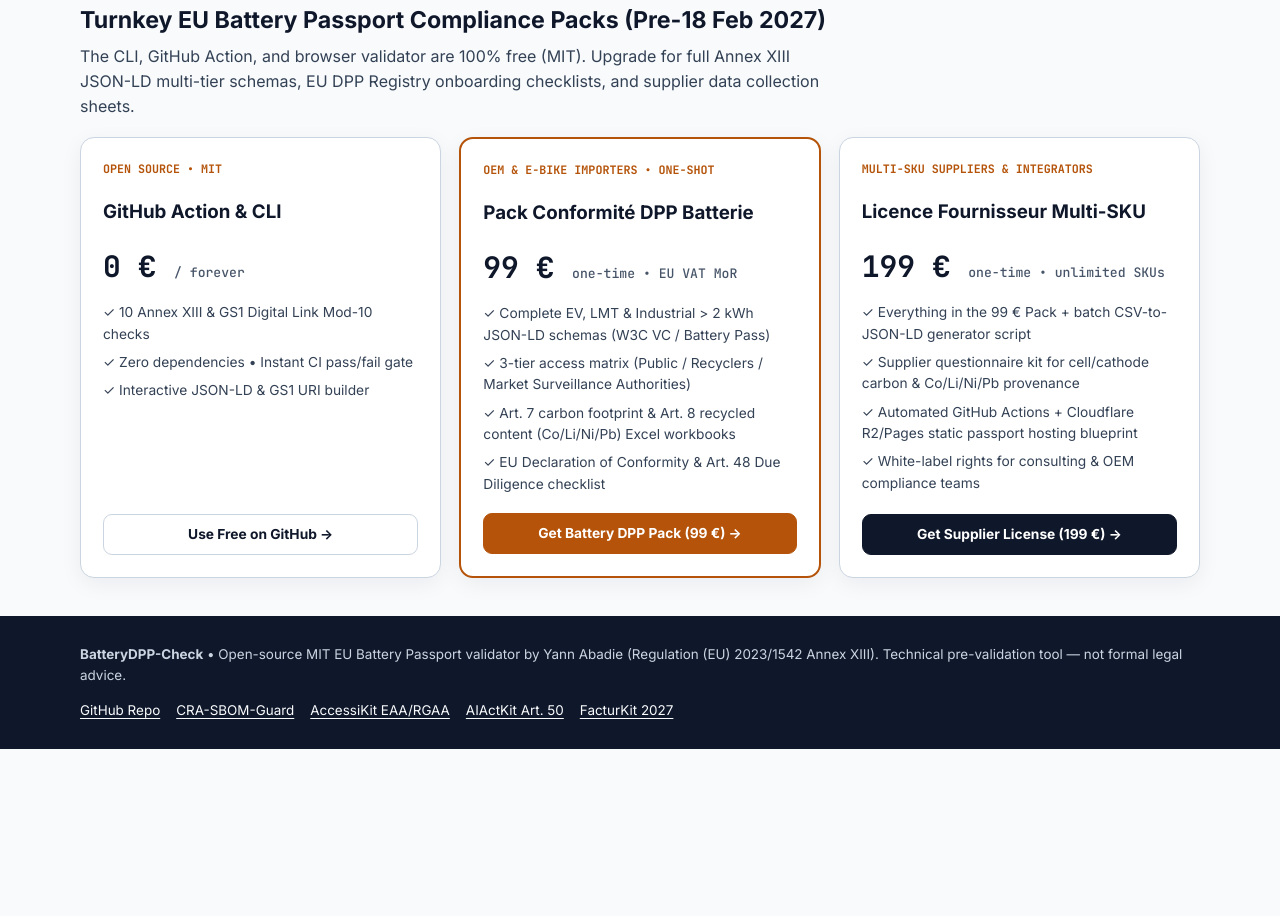
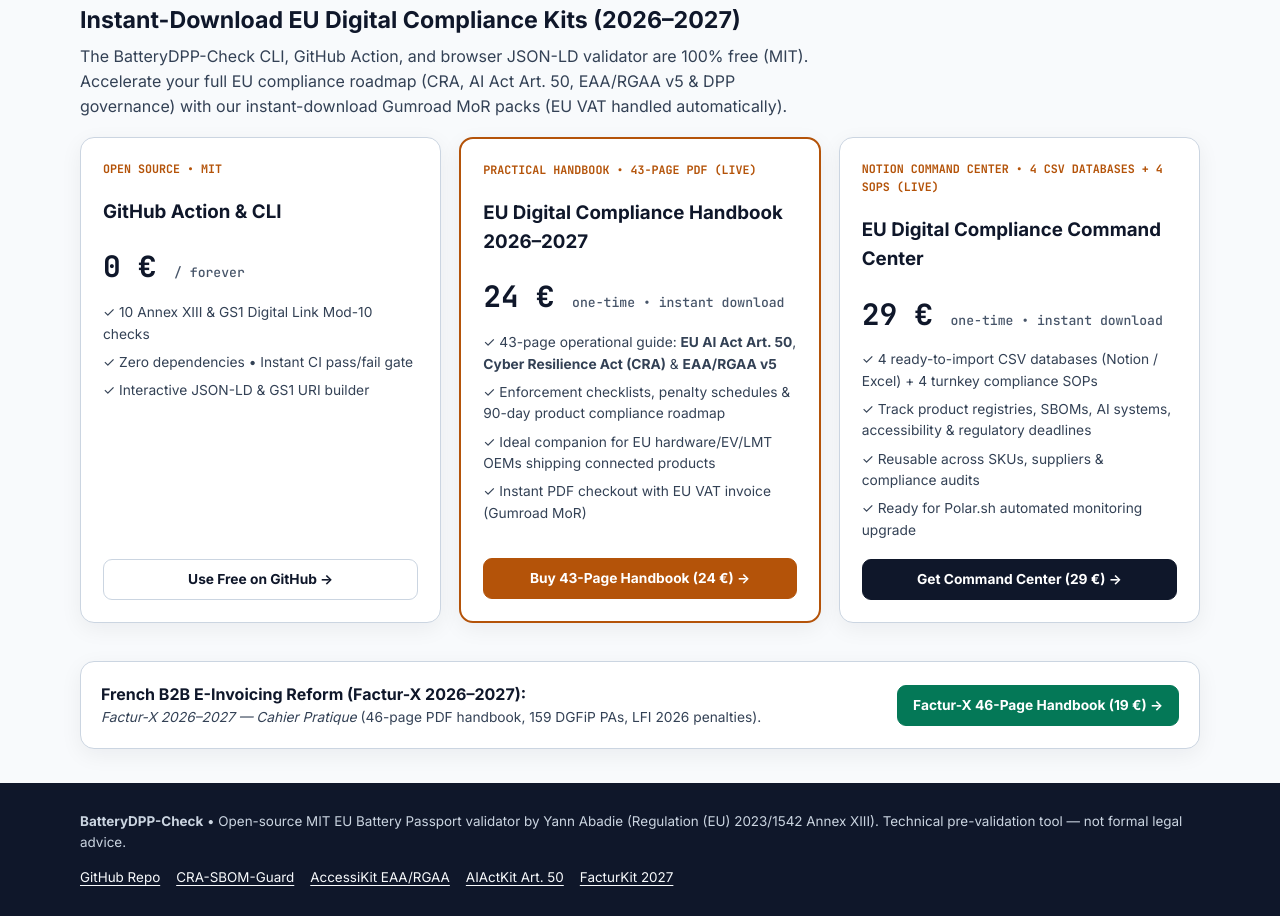
Before and after one commit to actions-marketplace-validations/yannabadie_battery-dpp-check, a website: page docs/index.html in a window 1280 px wide. Shown: the part 1645-2561 px from the top of the page. Before the commit the page ends 2394 px from the top, so only its background shows below. Drawn offline with Linux system fonts and the light colour scheme.

Commit message:
feat(pages): wire live Gumroad EU Compliance Guide (24 EUR), Notion Pack (29 EUR) & Factur-X Workbook (19 EUR) checkouts

```diff
--- a/docs/index.html
+++ b/docs/index.html
@@ -341,10 +341,10 @@
       </div>
     </section>
 
-    <!-- Pro Packs -->
+    <!-- Pro Packs (LIVE Gumroad Instant Buy + Polar.sh upgrade path) -->
     <section id="pricing" aria-labelledby="pricing-heading">
-      <h2 id="pricing-heading" style="font-size:1.45rem;margin:0 0 6px;">Turnkey EU Battery Passport Compliance Packs (Pre-18 Feb 2027)</h2>
-      <p style="color:var(--ink-2);margin:0 0 12px;max-width:74ch;">The CLI, GitHub Action, and browser validator are 100% free (MIT). Upgrade for full Annex XIII JSON-LD multi-tier schemas, EU DPP Registry onboarding checklists, and supplier data collection sheets.</p>
+      <h2 id="pricing-heading" style="font-size:1.45rem;margin:0 0 6px;">Instant-Download EU Digital Compliance Kits (2026–2027)</h2>
+      <p style="color:var(--ink-2);margin:0 0 12px;max-width:74ch;">The BatteryDPP-Check CLI, GitHub Action, and browser JSON-LD validator are 100% free (MIT). Accelerate your full EU compliance roadmap (CRA, AI Act Art. 50, EAA/RGAA v5 &amp; DPP governance) with our instant-download Gumroad MoR packs (EU VAT handled automatically).</p>
 
       <div class="pricing-grid">
         <article class="price-card">
@@ -363,33 +363,41 @@
 
         <article class="price-card featured">
           <div>
-            <div class="price-tag">OEM &amp; E-BIKE IMPORTERS • ONE-SHOT</div>
-            <h3>Pack Conformité DPP Batterie</h3>
-            <div class="price-amount">99 € <span>one-time • EU VAT MoR</span></div>
+            <div class="price-tag">PRACTICAL HANDBOOK • 43-PAGE PDF (LIVE)</div>
+            <h3>EU Digital Compliance Handbook 2026–2027</h3>
+            <div class="price-amount">24 € <span>one-time • instant download</span></div>
             <ul class="price-list">
-              <li>✓ Complete EV, LMT &amp; Industrial &gt; 2 kWh JSON-LD schemas (W3C VC / Battery Pass)</li>
-              <li>✓ 3-tier access matrix (Public / Recyclers / Market Surveillance Authorities)</li>
-              <li>✓ Art. 7 carbon footprint &amp; Art. 8 recycled content (Co/Li/Ni/Pb) Excel workbooks</li>
-              <li>✓ EU Declaration of Conformity &amp; Art. 48 Due Diligence checklist</li>
+              <li>✓ 43-page operational guide: <strong>EU AI Act Art. 50</strong>, <strong>Cyber Resilience Act (CRA)</strong> &amp; <strong>EAA/RGAA v5</strong></li>
+              <li>✓ Enforcement checklists, penalty schedules &amp; 90-day product compliance roadmap</li>
+              <li>✓ Ideal companion for EU hardware/EV/LMT OEMs shipping connected products</li>
+              <li>✓ Instant PDF checkout with EU VAT invoice (Gumroad MoR)</li>
             </ul>
           </div>
-          <a class="btn btn-primary" href="https://github.com/yannabadie/battery-dpp-check/issues/new?title=Pack%20Conformite%20DPP%20Batterie%20(99%20EUR)" target="_blank" rel="noopener noreferrer" data-checkout-slot="polar-dpp-pack-99">Get Battery DPP Pack (99 €) →</a>
+          <a class="btn btn-primary" href="https://yannabadi.gumroad.com/l/eu-compliance-2026-2027-guide" target="_blank" rel="noopener noreferrer" data-checkout-slot="gumroad-eu-guide-24">Buy 43-Page Handbook (24 €) →</a>
         </article>
 
         <article class="price-card">
           <div>
-            <div class="price-tag">MULTI-SKU SUPPLIERS &amp; INTEGRATORS</div>
-            <h3>Licence Fournisseur Multi-SKU</h3>
-            <div class="price-amount">199 € <span>one-time • unlimited SKUs</span></div>
+            <div class="price-tag">NOTION COMMAND CENTER • 4 CSV DATABASES + 4 SOPS (LIVE)</div>
+            <h3>EU Digital Compliance Command Center</h3>
+            <div class="price-amount">29 € <span>one-time • instant download</span></div>
             <ul class="price-list">
-              <li>✓ Everything in the 99 € Pack + batch CSV-to-JSON-LD generator script</li>
-              <li>✓ Supplier questionnaire kit for cell/cathode carbon &amp; Co/Li/Ni/Pb provenance</li>
-              <li>✓ Automated GitHub Actions + Cloudflare R2/Pages static passport hosting blueprint</li>
-              <li>✓ White-label rights for consulting &amp; OEM compliance teams</li>
+              <li>✓ 4 ready-to-import CSV databases (Notion / Excel) + 4 turnkey compliance SOPs</li>
+              <li>✓ Track product registries, SBOMs, AI systems, accessibility &amp; regulatory deadlines</li>
+              <li>✓ Reusable across SKUs, suppliers &amp; compliance audits</li>
+              <li>✓ Ready for Polar.sh automated monitoring upgrade</li>
             </ul>
           </div>
-          <a class="btn btn-dark" href="https://github.com/yannabadie/battery-dpp-check/issues/new?title=Licence%20Fournisseur%20DPP%20Batterie%20(199%20EUR)" target="_blank" rel="noopener noreferrer" data-checkout-slot="polar-dpp-supplier-199">Get Supplier License (199 €) →</a>
+          <a class="btn btn-dark" href="https://yannabadi.gumroad.com/l/eu-compliance-2026-2027-notion-pack" target="_blank" rel="noopener noreferrer" data-checkout-slot="gumroad-eu-notion-29">Get Command Center (29 €) →</a>
         </article>
+      </div>
+
+      <div class="card" style="margin-bottom:34px;display:flex;flex-wrap:wrap;align-items:center;justify-content:space-between;gap:14px;">
+        <div>
+          <strong>French B2B E-Invoicing Reform (Factur-X 2026–2027):</strong>
+          <div style="font-size:0.86rem;color:var(--ink-2);"><em>Factur-X 2026–2027 — Cahier Pratique</em> (46-page PDF handbook, 159 DGFiP PAs, LFI 2026 penalties).</div>
+        </div>
+        <a class="btn btn-emerald" href="https://yannabadi.gumroad.com/l/facturx-2026-2027-cahier-pratique" target="_blank" rel="noopener noreferrer" data-checkout-slot="gumroad-facturx-19">Factur-X 46-Page Handbook (19 €) →</a>
       </div>
     </section>
   </main>
@@ -413,10 +421,12 @@
   (function () {
     "use strict";
 
-    // Ready-to-wire Polar.sh / Stripe checkout URLs (leave empty until live checkout is connected).
+    // LIVE Gumroad MoR checkout URLs + reserved Polar.sh recurring upgrade slot.
     var CHECKOUT_MAP = {
-      "polar-dpp-pack-99": "",
-      "polar-dpp-supplier-199": ""
+      "gumroad-eu-guide-24": "https://yannabadi.gumroad.com/l/eu-compliance-2026-2027-guide",
+      "gumroad-eu-notion-29": "https://yannabadi.gumroad.com/l/eu-compliance-2026-2027-notion-pack",
+      "gumroad-facturx-19": "https://yannabadi.gumroad.com/l/facturx-2026-2027-cahier-pratique",
+      "polar-monitoring-upgrade": ""
     };
     var slotLinks = document.querySelectorAll("a[data-checkout-slot]");
     for (var s = 0; s < slotLinks.length; s++) {
```
